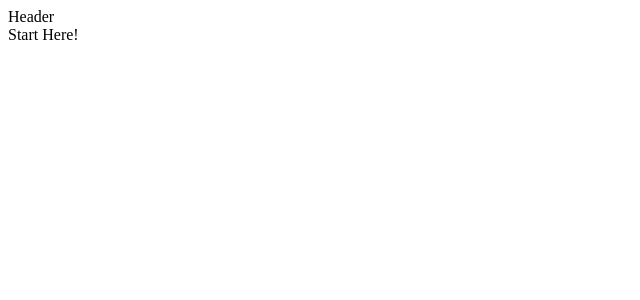
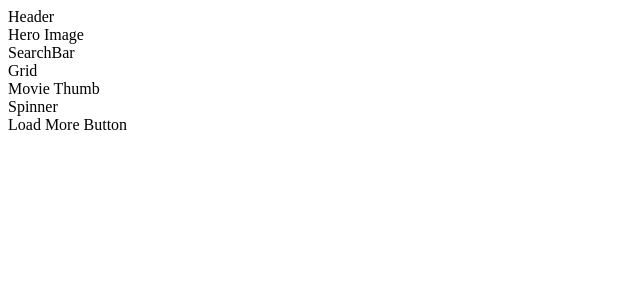
Before and after one commit to CodeMaster7/react-movie-db, a React (Create React App) app: page / in a window 1280 px wide. Shown: the top 300 px of the page, without its empty margins (0-640 px from the left). Built offline with nearby package versions, Linux system fonts and the light colour scheme.

Commit message:
added element componets of the website

```diff
--- a/src/components/App.js
+++ b/src/components/App.js
@@ -1,6 +1,13 @@
 import React from 'react';
+
 import Header from "./elements/Header";
+import Home from "./Home";
 
-const App = () => <div><Header />Start Here!</div>;
+const App = () => (
+    <div>
+        <Header />
+        <Home />
+    </div>
+)
 
 export default App;
--- /dev/null
+++ b/src/components/Home.js
@@ -0,0 +1,22 @@
+import React from 'react'
+
+// import Components
+import HeroImage from "./elements/HeroImage";
+import SearchBar from "./elements/SearchBar";
+import Grid from "./elements/Grid";
+import MovieThumb from "./elements/MovieThumb";
+import LoadMoreBtn from "./elements/LoadMoreBtn";
+import Spinner from "./elements/Spinner";
+
+const Home = () => (
+    <>
+        <HeroImage />
+        <SearchBar />
+        <Grid />
+        <MovieThumb />
+        <Spinner />
+        <LoadMoreBtn />
+    </>
+)
+
+export default Home
--- /dev/null
+++ b/src/components/elements/Grid.js
@@ -0,0 +1,5 @@
+import React from 'react'
+
+const Grid = () => <div>Grid</div>
+
+export default Grid;
--- /dev/null
+++ b/src/components/elements/HeroImage.js
@@ -0,0 +1,5 @@
+import React from 'react'
+
+const HeroImage = () => <div>Hero Image</div>
+
+export default HeroImage;
--- /dev/null
+++ b/src/components/elements/LoadMoreBtn.js
@@ -0,0 +1,5 @@
+import React from 'react'
+
+const LoadMoreBtn = () => <div>Load More Button</div>
+
+export default LoadMoreBtn;
--- /dev/null
+++ b/src/components/elements/MovieThumb.js
@@ -0,0 +1,5 @@
+import React from 'react'
+
+const MovieThumb = () => <div>Movie Thumb</div>
+
+export default MovieThumb;
--- /dev/null
+++ b/src/components/elements/SearchBar.js
@@ -0,0 +1,5 @@
+import React from 'react'
+
+const SearchBar = () => <div>SearchBar</div>
+
+export default SearchBar;
--- /dev/null
+++ b/src/components/elements/Spinner.js
@@ -0,0 +1,5 @@
+import React from 'react'
+
+const Spinner = () => <div>Spinner</div>
+
+export default Spinner;
```
